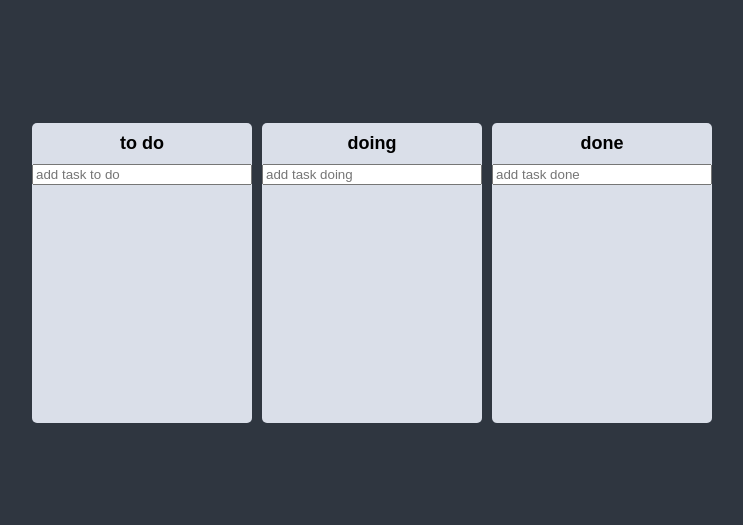
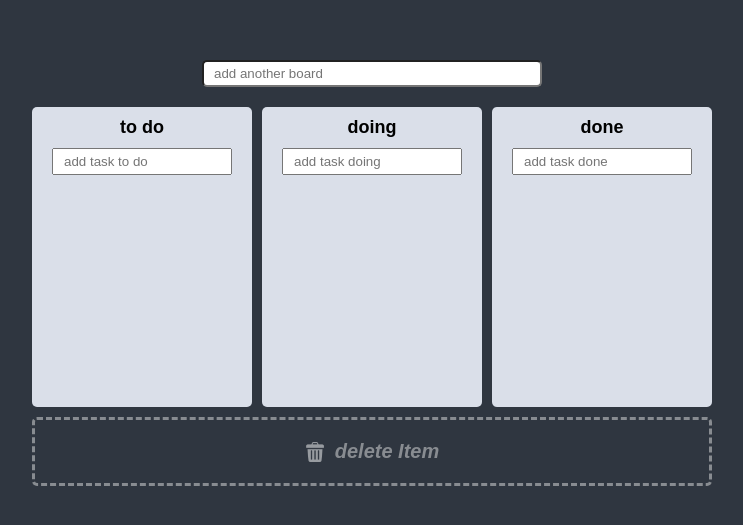
Before and after one commit to gahyeon-park/react-masterclass-typescript, a React (Create React App) app: page / in a window 1280 px wide. Shown: the part 127-652 px from the top of the page, without its empty margins (268-1011 px from the left). Built offline with nearby package versions, Linux system fonts and the light colour scheme.

Commit message:
#7.16 Code Challenge (1. todoList 로컬스토리지 관리, 2. todo항목 삭제기능 추가 3. 새로운 Board 추가할 수 있는 form 기능)

```diff
--- /dev/null
+++ b/src/@types/global.d.ts
@@ -0,0 +1,4 @@
+declare module "*.png" {
+  const value: any;
+  export = value;
+}
--- a/src/App.tsx
+++ b/src/App.tsx
@@ -1,8 +1,10 @@
-import { DragDropContext, DropResult } from 'react-beautiful-dnd';
+import { DragDropContext, DropResult, Droppable } from 'react-beautiful-dnd';
 import { useRecoilState } from 'recoil';
 import { todoListState } from './atoms';
 import styled from 'styled-components';
 import Board from './components/Board';
+import trashImg from './img/trash-can.png';
+import { useForm } from 'react-hook-form';
 
 const Wrapper = styled.div`
   display: flex;
@@ -14,6 +16,18 @@ const Wrapper = styled.div`
   height: 100vh;
 `;
 
+const Form = styled.form`
+  grid-column: 1 / span 3;
+  padding-bottom: 10px;
+  text-align: center;
+
+  input {
+    width: 50%;
+    padding: 4px 10px;
+    border-radius: 5px;
+  }
+`;
+
 const Boards = styled.div`
   display: grid;
   gap: 10px;
@@ -21,9 +35,52 @@ const Boards = styled.div`
   width: 100%;
 `;
 
+interface IDelZone {
+  $isDraggingOver: boolean;
+  $isDraggingFromThis: boolean;
+}
+
+const DelZone = styled.div<IDelZone>`
+  grid-column: 1 / span 3;
+  padding: 20px;
+  background-color: ${props => props.$isDraggingOver ? `rgba(225, 225, 225, .5)`: `transparent`};
+  border-radius: 5px;
+  border: 3px dashed rgba(225, 225, 225, .5);
+  text-align: center;
+  font-size: 20px;
+  font-weight: 600;
+  font-style: italic;
+  color: rgba(225, 225, 225, .5);
+
+  p {
+    position: relative;
+    display: inline-block;
+    padding-left: 30px;
+
+    &:before {
+      content: '';
+      display: block;
+      position: absolute;
+      left: 0;
+      top: 50%;
+      margin-top: -10px;
+      width: 20px;
+      height: 20px;
+      padding-right: 10px;
+      background: url('${trashImg}') no-repeat 0 0/20px auto;
+      vertical-align: middle;
+      opacity: 0.5;
+    }
+  }
+`;
+
+interface IBoardField {
+  boardName: string;
+}
 
 function App() {
   const [todos, setTodos] = useRecoilState(todoListState);
+  const { register, handleSubmit, setValue } = useForm<{boardName: string}>();
   const onDragEnd = (info : DropResult) => {
     console.log("dragging finished", info);
 
@@ -46,6 +103,20 @@ function App() {
     }
 
     if(destination.droppableId !== source.droppableId) {
+      // 항목 삭제
+      if(destination.droppableId === "delZone") {
+        setTodos(allBoards => {
+          const targetBoard = [...allBoards[source.droppableId]];
+          targetBoard.splice(source.index, 1);
+
+          return {
+            ...allBoards,
+            [source.droppableId]: targetBoard
+          }
+        });
+        return;
+      }
+
       // across board movement
       setTodos(allBoards => {
         const sourceBoard = [...allBoards[source.droppableId]];
@@ -62,16 +133,46 @@ function App() {
       });
     }
   }
-  console.log(todos);
+  // console.log(todos);
 
+  const onValid = ({ boardName }: IBoardField) => {
+    console.log('Add Board', boardName);
+    setTodos(allBoards => {
+      return {
+        ...allBoards,
+        [boardName]: []
+      }
+    });
+    setValue("boardName", "");
+  }
 
-  return <DragDropContext onDragEnd={onDragEnd}>
-    <Wrapper>
-      <Boards>
-        {Object.keys(todos).map(boardId => <Board boardId={boardId} key={boardId} todos={todos[boardId]} />)}
-      </Boards>
-    </Wrapper>
-  </DragDropContext>
+  return (
+    <DragDropContext onDragEnd={onDragEnd}>
+      <Wrapper>
+        <Boards>
+          <Form onSubmit={handleSubmit(onValid)}>
+            <input type="text" placeholder="add another board" {...register("boardName")} />
+          </Form>
+          {Object.keys(todos).map(boardId =>
+            <Board boardId={boardId} key={boardId} todos={todos[boardId]} />
+          )}
+          <Droppable droppableId="delZone">
+            {(provided, snapshot) => (
+              <DelZone
+                $isDraggingOver={snapshot.isDraggingOver}
+                $isDraggingFromThis={Boolean(snapshot.draggingFromThisWith)}
+                ref={provided.innerRef}
+                {...provided.droppableProps}
+              >
+                <p>delete Item</p>
+                {provided.placeholder}
+              </DelZone>
+            )}
+          </Droppable>
+        </Boards>
+      </Wrapper>
+    </DragDropContext>
+  )
 }
 
 export default App;
--- a/src/atoms.tsx
+++ b/src/atoms.tsx
@@ -11,11 +11,33 @@ interface ITodoListState {
   [key: string]: Array<ITodo>;
 }
 
+const localStorageEffect = (key: string) => ({setSelf, onSet} : any) => {
+  // 앱 실행하자마자 호출됨
+  const savedValue = localStorage.getItem(key)
+  if(savedValue != null) {
+    console.log('Atom localStorage Effect >>>>>> savedValue:', savedValue);
+    setSelf(JSON.parse(savedValue));
+    // setSelf(): 로컬스토리지에 "myTodos" 값이 저장되 있을 경우, 그 값으로 바로 자기 자신인 toDo atom의 값으로 설정.
+  }
+
+  // onSet(): toDo Atom에 변경사항이 생기면 실행됨.
+  onSet((newValue: ITodoListState, _: any, isReset: boolean) => {
+    console.log('Atom localStorage Effect >>>>>> newValue:', newValue, 'isReset:', isReset);
+
+    isReset
+    ? localStorage.removeItem(key)
+    : localStorage.setItem(key, JSON.stringify(newValue));
+  })
+}
+
 export const todoListState = atom<ITodoListState>({
   key: "toDo",
   default: {
     "to do": [],
     doing: [],
     done: []
-  }
+  },
+  effects: [
+    localStorageEffect("myTodos")
+  ]
 });
--- a/src/components/Board.tsx
+++ b/src/components/Board.tsx
@@ -7,7 +7,7 @@ import { ITodo, todoListState } from '../atoms';
 
 const Wrapper = styled.div`
   min-height: 300px;
-  padding-top: 10px;
+  padding: 10px 20px;
   border-radius: 5px;
   background-color: ${props => props.theme.boardColor};
   display: flex;
@@ -29,7 +29,6 @@ interface IAreaProps {
 // Area가 div 태그여서 isDraggingOver props를 인지못하기 때문에 ↓아래와 같이 type 선언
 const Area = styled.div<IAreaProps>`
   flex-grow: 1;
-  padding: 20px;
   background-color: ${props => props.$isDraggingOver ? "#e5e8ee" : props.$isDraggingFromThis ? "#c7cbd4" : "transparent"};
   transition: background-color .3s ease-in-out;
 `;
@@ -40,6 +39,12 @@ const Form = styled.form`
   input {
     width: 100%;
   }
+`;
+
+const Input = styled.input`
+  margin-bottom: 10px;
+  padding: 4px 10px;
+  border-color: 1px solid slategray;
 `;
 
 interface IProps {
@@ -77,7 +82,7 @@ function Board({ todos, boardId } : IProps){
     <Wrapper>
       <Title>{boardId}</Title>
       <Form onSubmit={handleSubmit(onValid, onInvalid)}>
-        <input type="text" {...register("todo", {required: true})} placeholder={`add task ${boardId}`} />
+        <Input type="text" {...register("todo", {required: true})} placeholder={`add task ${boardId}`} />
       </Form>
       <Droppable droppableId={boardId}>
         {(provided, snapshot) => (
@@ -93,13 +98,14 @@ function Board({ todos, boardId } : IProps){
                 todoText={todo.text}
                 todoId={todo.id}
                 index={idx}
+                boardId={boardId}
               />
             ))}
             {provided.placeholder}
           </Area>
         )}
       </Droppable>
-      </Wrapper>
+    </Wrapper>
   )
 }
 
--- a/src/components/DraggableCard.tsx
+++ b/src/components/DraggableCard.tsx
@@ -1,23 +1,79 @@
 import React from 'react';
 import { Draggable } from "react-beautiful-dnd";
+import { useSetRecoilState } from 'recoil';
 import styled from 'styled-components';
+import { todoListState } from '../atoms';
 
 
 const Card = styled.div<{$isDragging: boolean}>`
+  overflow: hidden;
   padding: 5px 10px;
-  margin-bottom: 5px;
+  margin-top: 5px;
   border-radius: 5px;
   background-color: ${props => props.$isDragging ? "#62cdf5" : props.theme.cardColor};
   box-shadow: ${props => props.$isDragging ? "0 10px 10px rgba(0, 0, 0, .1)" : "none"}
+`;
+
+const Del = styled.button`
+  position: relative;
+  float: right;
+  border: 1px solid #ddd;
+  width: 20px;
+  height: 20px;
+  background-color: #f0f0f0;
+  cursor: pointer;
+
+  span {
+    opacity: 0;
+    width: 1px;
+    height: 1px;
+    clip: rect(0, 0, 0, 0) !important;
+    position: absolute;
+  }
+
+  &:before,
+  &:after {
+    content: '';
+    display: block;
+    position: absolute;
+    left: 50%;
+    top: 50%;
+    margin-top: -6px;
+    width: 1px;
+    height: 12px;
+    background-color: #777;
+    transform: rotate(45deg);
+  }
+
+  &:after {
+    transform: rotate(135deg);
+  }
 `;
 
 interface IProps {
   todoId: number;
   todoText: string;
   index: number;
+  boardId: string;
 }
 
-function DraggableCard({ todoId, todoText, index }: IProps) {
+function DraggableCard({ todoId, todoText, index, boardId }: IProps) {
+  const setTodos = useSetRecoilState(todoListState);
+
+  const deleteItem = () => {
+    console.log('항목 삭제 !');
+    setTodos(allBoards => {
+      const targetBoard = [...allBoards[boardId]];
+      targetBoard.splice(index, 1);
+
+      return allBoards = {
+        ...allBoards,
+        [boardId]: targetBoard
+      };
+    })
+  }
+
+
   return (
     <Draggable draggableId={`${todoId}`} index={index}>
       {(provided, snapshot) => (
@@ -27,6 +83,7 @@ function DraggableCard({ todoId, todoText, index }: IProps) {
           {...provided.draggableProps}
           {...provided.dragHandleProps}>
           {todoText}
+          <Del onClick={deleteItem}><span>삭제</span></Del>
         </Card>
       )}
     </Draggable>
--- a/src/index.tsx
+++ b/src/index.tsx
@@ -6,7 +6,6 @@ import { ThemeProvider, createGlobalStyle } from 'styled-components';
 import { darkTheme } from './theme';
 
 const GlobalStyle = createGlobalStyle`
-@import url('https://fonts.googleapis.com/css2?family=Source+Sans+3:wght@300;400&display=swap');
 html, body, div, span, applet, object, iframe,
 h1, h2, h3, h4, h5, h6, p, blockquote, pre,
 a, abbr, acronym, address, big, cite, code,
```
Also changed, not shown: src/img/trash-can.png (added).
